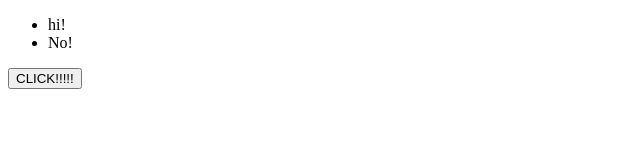
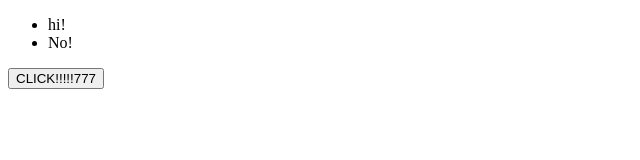
Before and after one commit to serhiiananiev/my-project1, a plain HTML site: page index.html in a window 1280 px wide. Shown: the full height of the page, 0-640 px from the left. Drawn offline with Linux system fonts and the light colour scheme.

Commit message:
add numbers

```diff
--- a/index.html
+++ b/index.html
@@ -10,6 +10,6 @@
         <li>hi!</li>
         <li>No!</li>
     </ul>
-    <button>CLICK!!!!!</button>
+    <button>CLICK!!!!!777</button>
 </body>
 </html>
```
